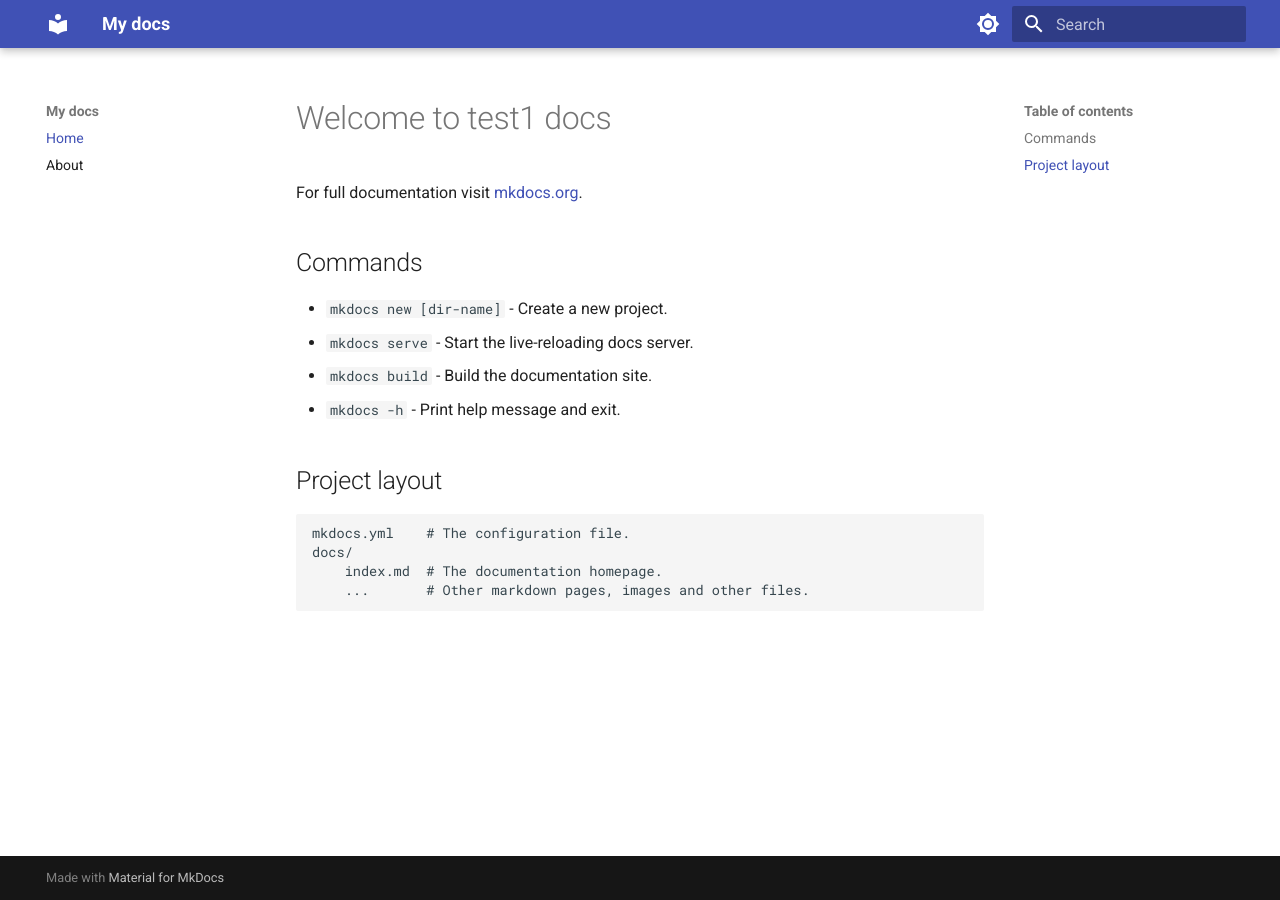
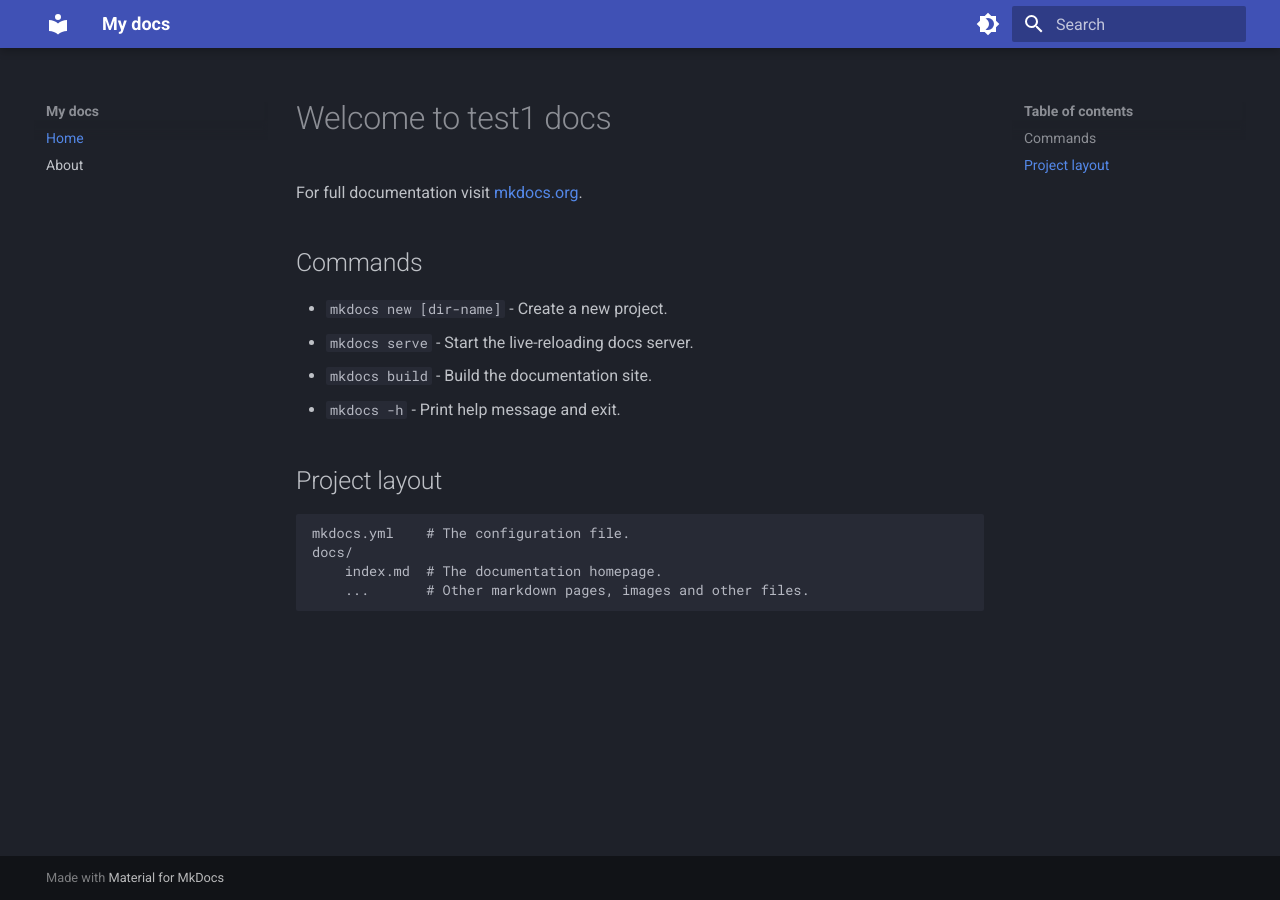
Before and after one commit to tahakiziltepe/test1, an MkDocs documentation site: the page built from docs/index.md, in a window 1280 px wide. Built offline with MkDocs 1.6.1 and Material for MkDocs 9.7.7, drawn with Linux system fonts in a browser that asks for light colours.

Commit message:
added font

```diff
--- a/mkdocs.yml
+++ b/mkdocs.yml
@@ -5,14 +5,14 @@
 theme:
   name: material
   palette:
+    - scheme: slate
+      toggle:
+        icon: material/brightness-4
+        name: Switch to light mode  font
     - scheme: default
       toggle:
         icon: material/brightness-7
         name: Switch to dark mode
-    - scheme: slate
-      toggle:
-        icon: material/brightness-4
-        name: Switch to light mode  font
-  # font:
-  #   text: Roboto
-  #   code: Roboto Mono
+  font:
+    text: Roboto
+    code: Roboto Mono
```
